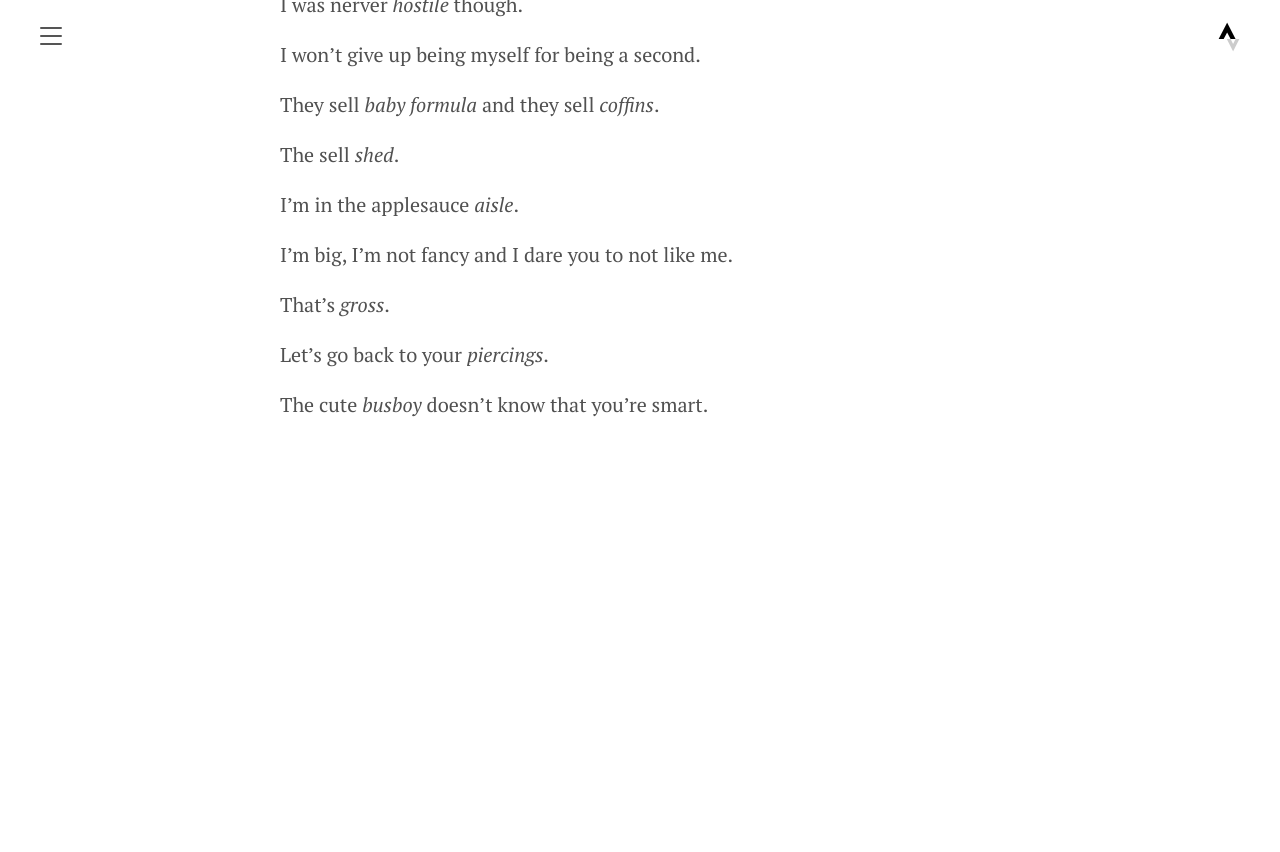
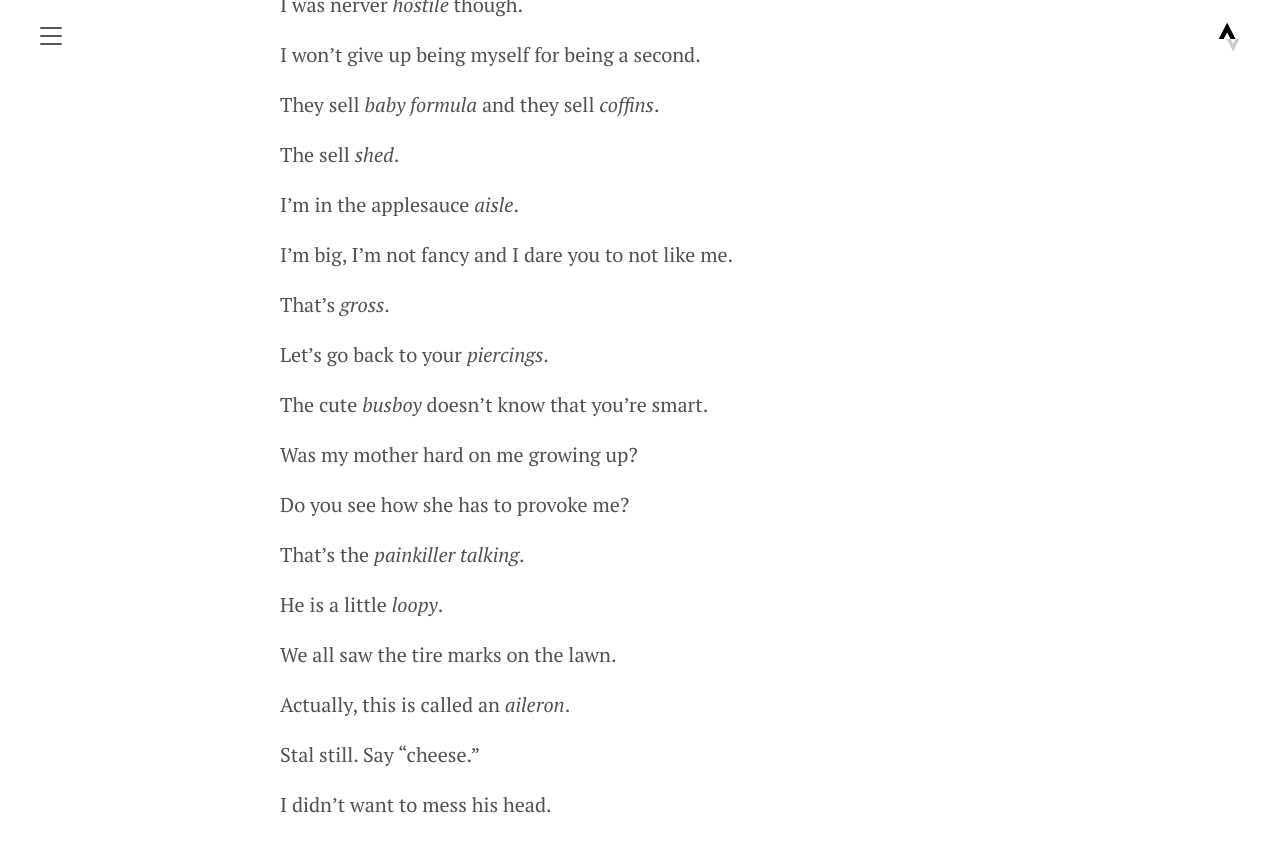
Before and after one commit to yoncise/yoncise.github.io, a Jekyll site: the page built from logs/_posts/2023/2023-12-23-151105267.md, in a window 1280 px wide and 900 px high, scrolled down 2612 px. Shown: the top 852 px of the window. Built offline with Jekyll 4.4.1, drawn with Linux system fonts in a browser that asks for light colours; before the commit the page ends 3112 px from its top, so only the background shows below that.

Commit message:
语雀同步 Modern Family S01E03

```diff
--- a/logs/_posts/2023/2023-12-23-151105267.md
+++ b/logs/_posts/2023/2023-12-23-151105267.md
@@ -109,3 +109,19 @@ That's _gross_.
 Let's go back to your _piercings_.
 
 The cute _busboy_ doesn't know that you're smart.
+
+Was my mother hard on me growing up?
+
+Do you see how she has to provoke me?
+
+That's the _painkiller talking_.
+
+He is a little _loopy_.
+
+We all saw the tire marks on the lawn.
+
+Actually, this is called an _aileron_.
+
+Stal still. Say "cheese."
+
+I didn't want to mess his head.
```
